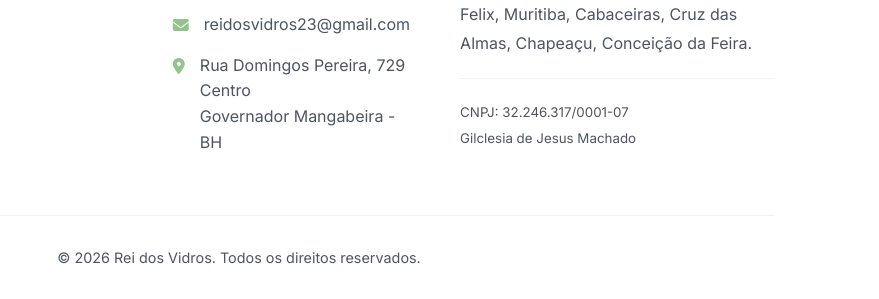
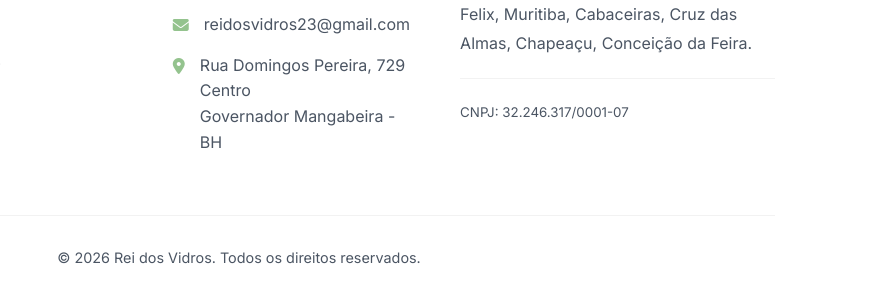
Before and after one commit to rafatek/site-rei-dos-vidros, a plain HTML site: page index.html in a window 1280 px wide. Shown: the part 3396-3695 px from the top of the page, 401-1280 px from the left. Drawn offline with Linux system fonts and the light colour scheme.

Commit message:
Remove name from footer

```diff
--- a/index.html
+++ b/index.html
@@ -200,8 +200,7 @@
                     <h4>Área de Atendimento</h4>
                     <p>Governador Mangabeira, Canchiras, São Felix, Muritiba, Cabaceiras, Cruz das Almas, Chapeaçu, Conceição da Feira.</p>
                     <div class="business-info">
-                        <small>CNPJ: 32.246.317/0001-07</small><br>
-                        <small>Gilclesia de Jesus Machado</small>
+                        <small>CNPJ: 32.246.317/0001-07</small>
                     </div>
                 </div>
             </div>
```
